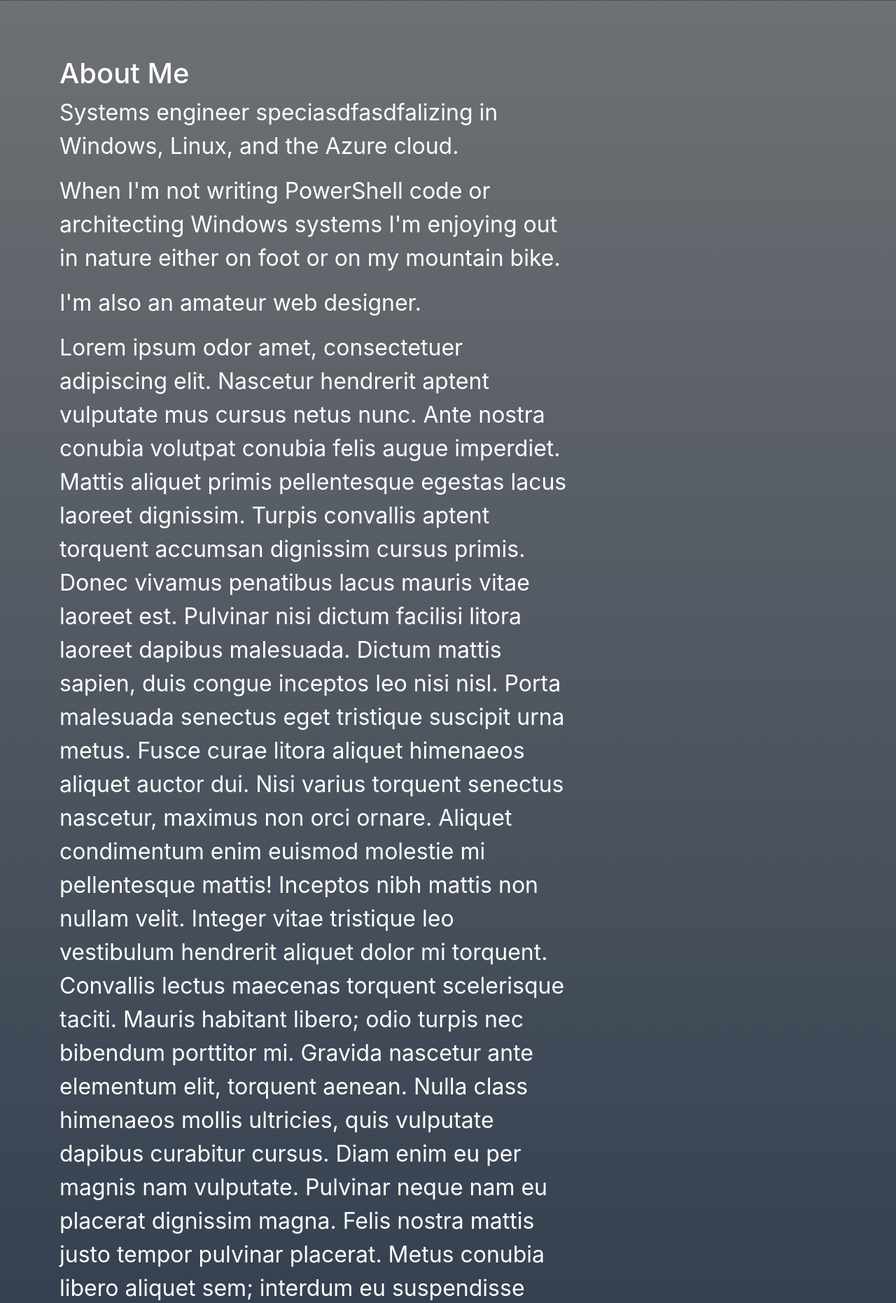
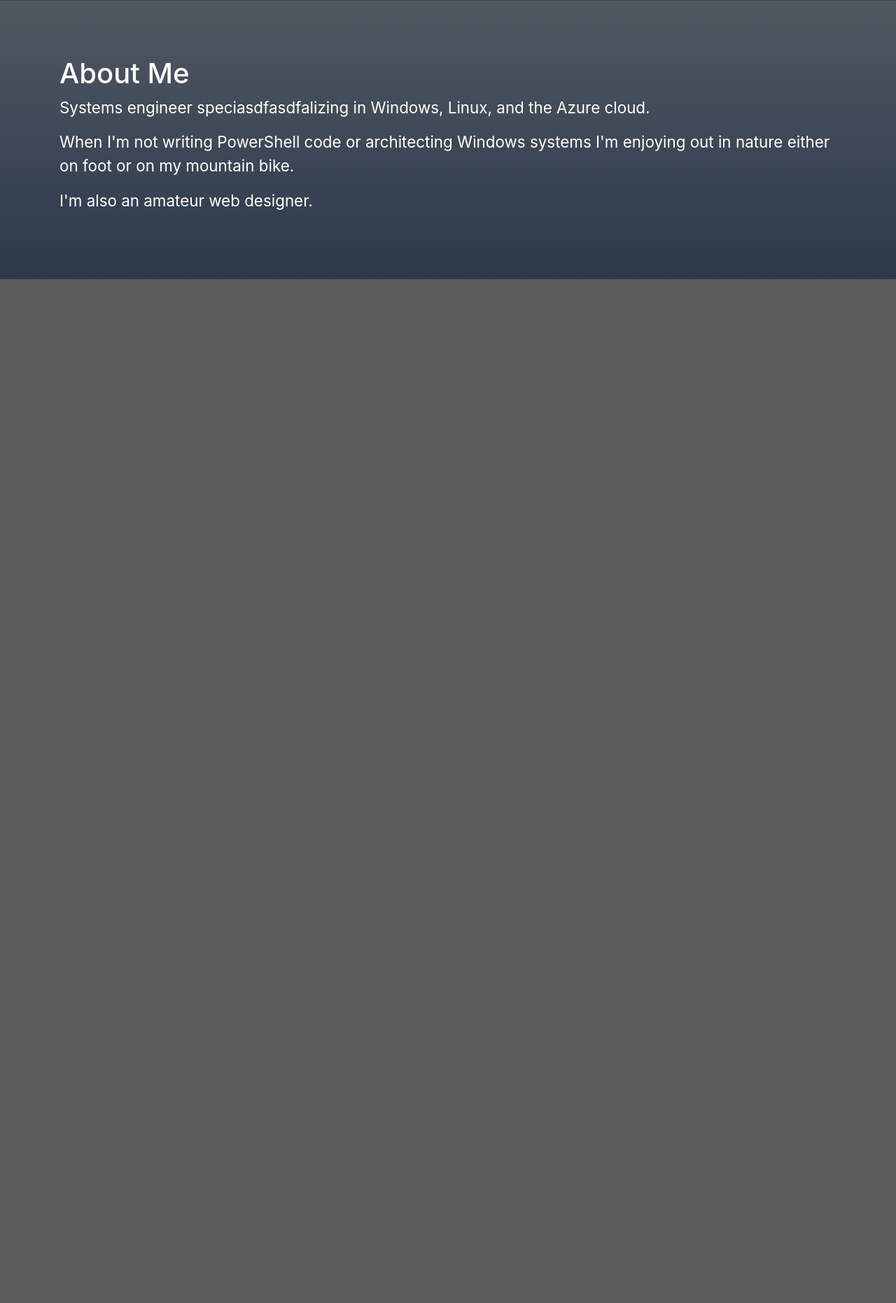
Before and after one commit to snyduck/jrsnyder.tech, a Flask app: page / in a window 1280 px wide. Shown: the part 489-2351 px from the top of the page at 70% size. After the commit the page ends 888 px from the top, so only its background shows below. Run offline with Flask 3, Linux system fonts and the light colour scheme; some libraries are stand-ins or nearby versions.

Commit message:
Making column full-size, changing font size

```diff
--- a/static/css/styles.css
+++ b/static/css/styles.css
@@ -42,6 +42,10 @@
   margin: 0 1rem 0 0;
 }
 
+.site-content {
+  font-size: 1.4rem;
+}
+
 @media only screen and (max-width: 993px) {
   .name {
     text-align: center;
--- a/templates/index.html
+++ b/templates/index.html
@@ -50,9 +50,9 @@
     </div>
 </section>
 <section class="section" id="about">
-    <div class="container">
+    <div class="container site-content">
         <div class="row">
-            <div class="col-lg-8">
+            <div class="col">
                 <h1>About Me</h1>
                 <p>
                     Systems engineer speciasdfasdfalizing in Windows, Linux, and the Azure cloud.
@@ -65,7 +65,7 @@
                     I'm also an amateur web designer.
                 </p>
 
-                <p>
+                <!-- <p>
                     Lorem ipsum odor amet, consectetuer adipiscing elit. Nascetur hendrerit aptent vulputate mus cursus
                     netus nunc. Ante nostra conubia volutpat conubia felis augue imperdiet. Mattis aliquet primis
                     pellentesque egestas lacus laoreet dignissim. Turpis convallis aptent torquent accumsan dignissim
@@ -84,7 +84,7 @@
                     aliquet sem; interdum eu suspendisse porta. Imperdiet a potenti accumsan ac; dictum nullam vitae.
                     Pulvinar integer auctor ultricies; aliquam bibendum donec nibh. Habitant turpis mauris ridiculus
                     tristique pretium placerat.
-                </p>
+                </p> -->
                 <!-- <p>
                     Lorem ipsum odor amet, consectetuer adipiscing elit. Nascetur hendrerit aptent vulputate mus cursus
                     netus nunc. Ante nostra conubia volutpat conubia felis augue imperdiet. Mattis aliquet primis
```
